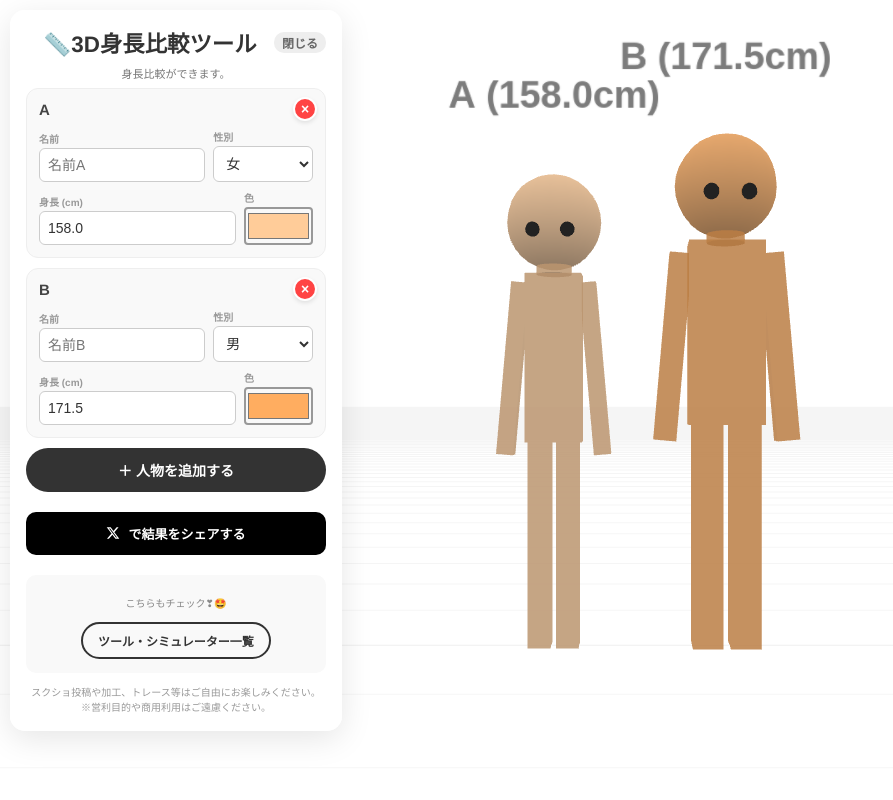
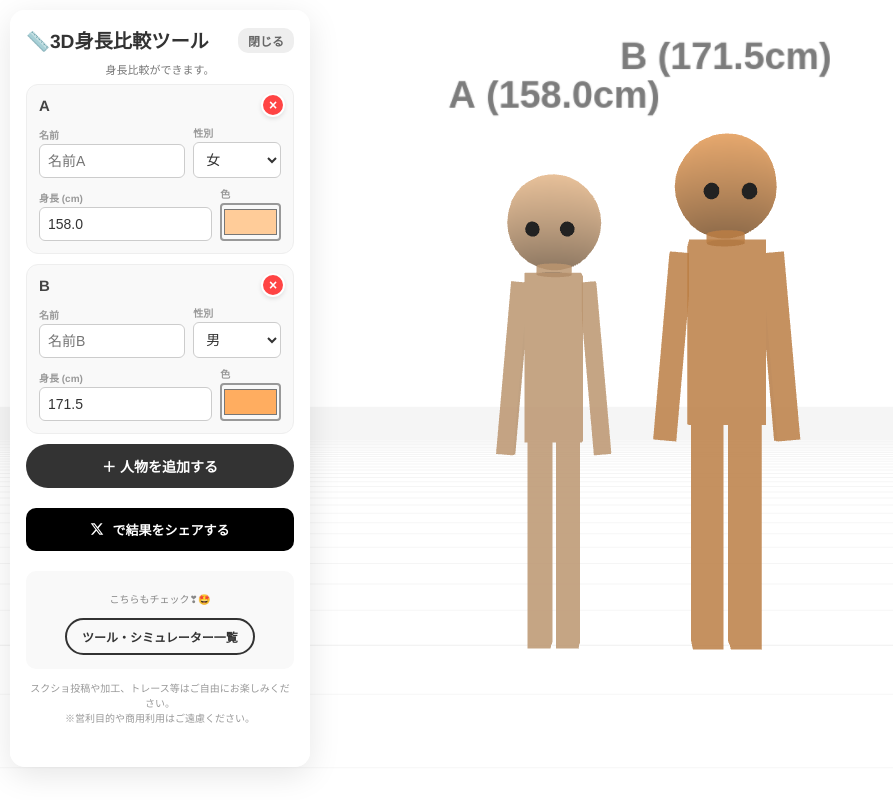
Before and after one commit to qwertyaz111/3d-height-comparison, a plain HTML site: page index.html in a window 1280 px wide. Shown: the whole page, without its empty margins (0-893 px from the left). Drawn offline with nearby package versions, Linux system fonts and the light colour scheme; animation ran at ten frames a second.

Commit message:
index.html を更新

```diff
--- a/index.html
+++ b/index.html
@@ -8,16 +8,33 @@
         :root { --panel-width: 300px; }
         body { margin: 0; font-family: 'Helvetica Neue', Arial, "Hiragino Kaku Gothic ProN", "Hiragino Sans", Meiryo, sans-serif; background: #ffffff; overflow: hidden; }
         #ui-panel {
-            position: absolute; top: 10px; left: 10px; width: var(--panel-width);
-            background: rgba(255, 255, 255, 0.95); padding: 15px;
-            border-radius: 15px; z-index: 100; box-shadow: 0 8px 32px rgba(0,0,0,0.1);
-            max-height: calc(100vh - 40px); overflow-y: auto;
-            border: 1px solid rgba(255,255,255,0.3); backdrop-filter: blur(10px); -webkit-backdrop-filter: blur(10px);
-            touch-action: auto;
+            position: absolute;
+            top: 10px;
+            left: 10px;
+            width: var(--panel-width);
+            max-height: calc(100vh - 20px);
+            max-height: calc(100dvh - 20px); /* アドレスバーの可変長に対応 */
+            background: rgba(255, 255, 255, 0.95);
+            padding: 15px;
+            padding-bottom: 40px; /* 一番下の要素が隠れないよう余白を確保 */
+            border-radius: 15px;
+            z-index: 100;
+            box-shadow: 0 8px 32px rgba(0,0,0,0.1);
+            overflow-y: auto;
+            -webkit-overflow-scrolling: touch; /* iOSでの滑らかなスクロール */
+            touch-action: pan-y; /* 縦スワイプ操作（スクロール）を許可 */
+            border: 1px solid rgba(255,255,255,0.3);
+            backdrop-filter: blur(10px);
+            -webkit-backdrop-filter: blur(10px);
+            box-sizing: border-box;
+            transition: all 0.2s ease-out; /* 開閉アニメーションを滑らかに */
         }
         #canvas-container { width: 100vw; height: 100vh; cursor: move; touch-action: none; }
 
-        @media screen and (max-width: 480px) { :root { --panel-width: 85vw; } }
+        @media screen and (max-width: 480px) {
+            :root { --panel-width: calc(100vw - 20px); }
+            #ui-panel { left: 10px; right: 10px; }
+        }
 
         @media screen and (orientation: landscape) and (max-height: 500px) {
             :root { --panel-width: 260px; }
@@ -26,11 +43,46 @@
             .input-group { padding: 8px; margin-bottom: 5px; }
         }
 
-        .panel-header { display: flex; justify-content: space-between; align-items: center; cursor: pointer; user-select: none; }
-        #toggle-text { font-size: 12px; font-weight: bold; color: #666; background: #eee; padding: 2px 8px; border-radius: 10px; }
+        .panel-header {
+            display: flex;
+            justify-content: space-between;
+            align-items: center;
+            cursor: pointer;
+            user-select: none;
+            gap: 10px;
+        }
+        #toggle-text {
+            font-size: 12px;
+            font-weight: bold;
+            color: #666;
+            background: #eee;
+            padding: 4px 10px;
+            border-radius: 10px;
+            white-space: nowrap; /* テキストの意図しない改行を防止 */
+        }
         .collapsed #ui-content { display: none; }
 
-        .app-title { font-size: 1.4rem; margin: 0; color: #333; text-align: center; font-weight: bold; flex-grow: 1; }
+        /* 折りたたんだ（閉じた）時の専用スタイル */
+        #ui-panel.collapsed {
+            max-height: none !important;
+            padding: 10px 15px !important;
+            overflow: hidden !important;
+            width: auto;
+            max-width: calc(100vw - 20px);
+        }
+
+        @media screen and (max-width: 480px) {
+            /* スマホ表示で閉じた場合、右端の固定を解除してタイトルサイズへ収める */
+            #ui-panel.collapsed { right: auto; }
+        }
+
+        .app-title {
+            font-size: 1.2rem;
+            margin: 0;
+            color: #333;
+            font-weight: bold;
+            white-space: nowrap; /* タイトルの改行を防止 */
+        }
         .app-description { font-size: 11px; color: #777; margin-top: 8px; margin-bottom: 5px; line-height: 1.5; text-align: center; }
 
         .input-group {
```
